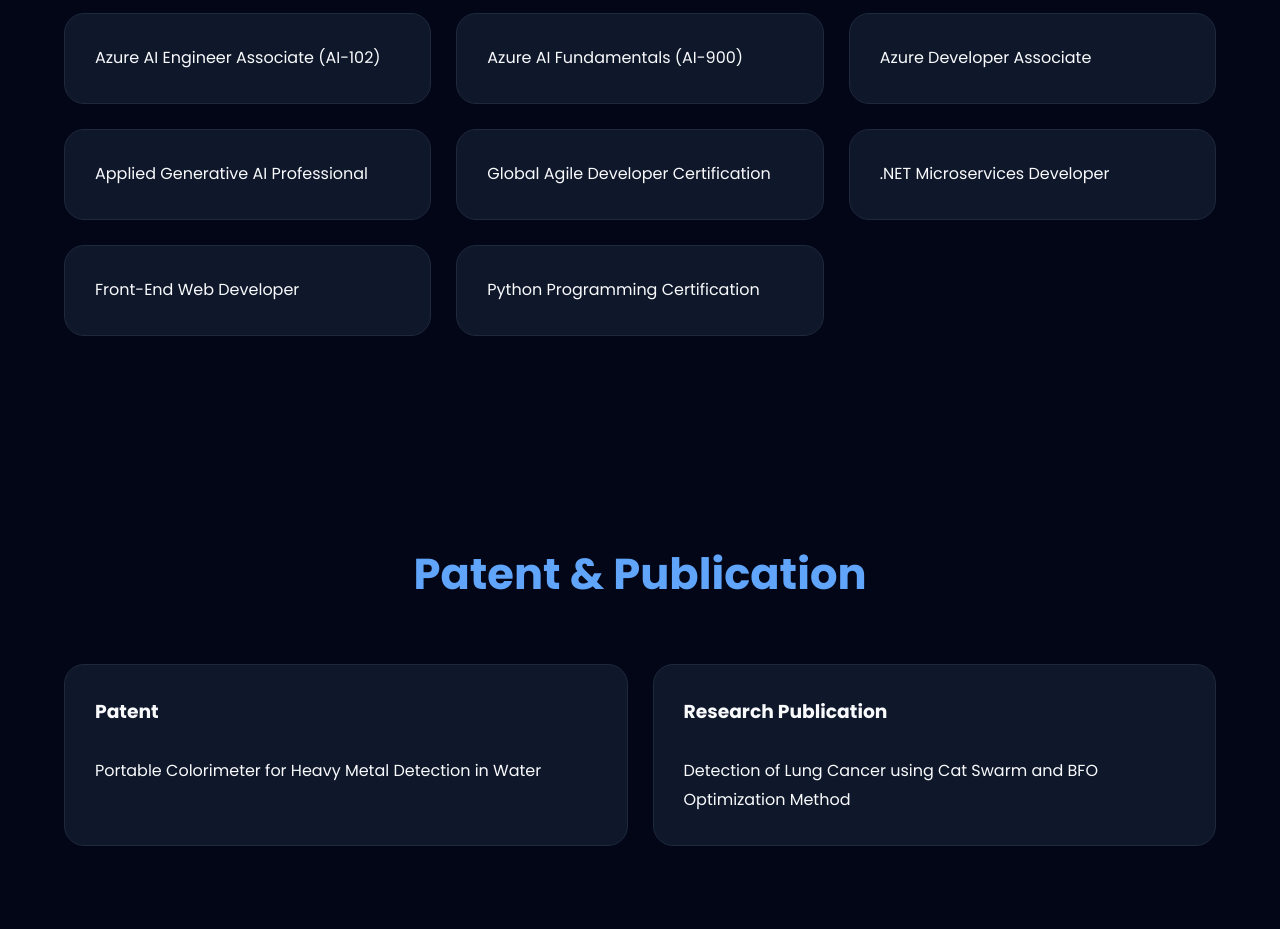
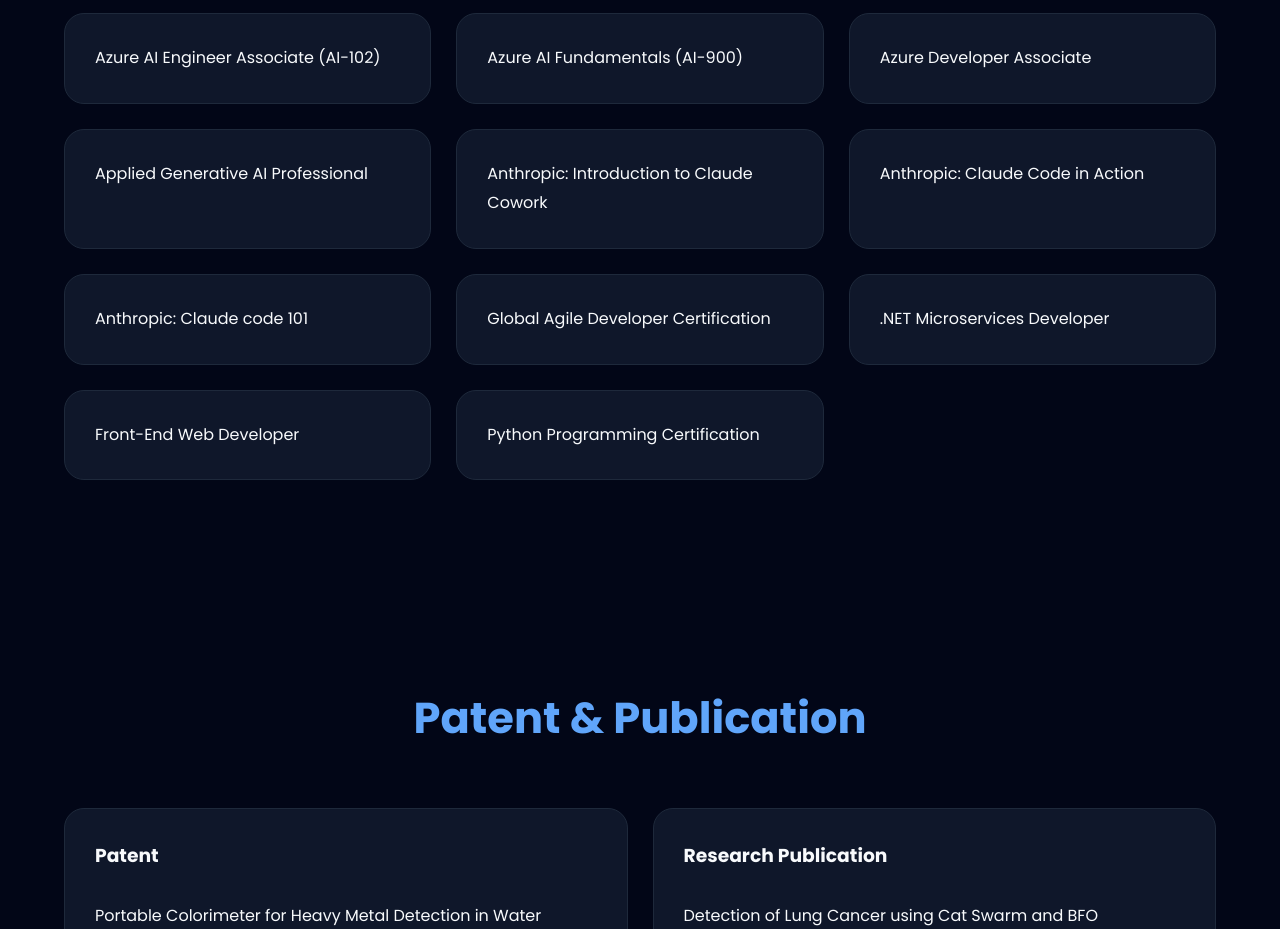
Before and after one commit to Vikas1574/portfolio, a plain HTML site: page index.html in a window 1280 px wide. Shown: the part 5280-6209 px from the top of the page. Drawn offline with Linux system fonts and the light colour scheme.

Commit message:
Update index.html

```diff
--- a/index.html
+++ b/index.html
@@ -880,6 +880,18 @@
 Applied Generative AI Professional
 </div>
 
+  <div class="card fade-up">
+Anthropic: Introduction to Claude Cowork
+  </div>
+
+  <div class="card fade-up">
+Anthropic: Claude Code in Action
+  </div>
+
+  <div class="card fade-up">
+Anthropic: Claude code 101
+  </div>
+
 <div class="card fade-up">
 Global Agile Developer Certification
 </div>
```
